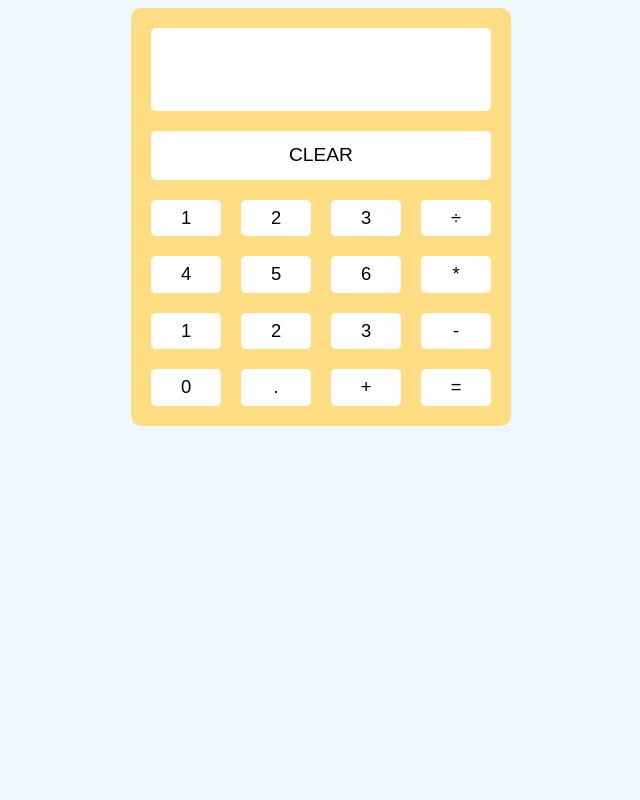
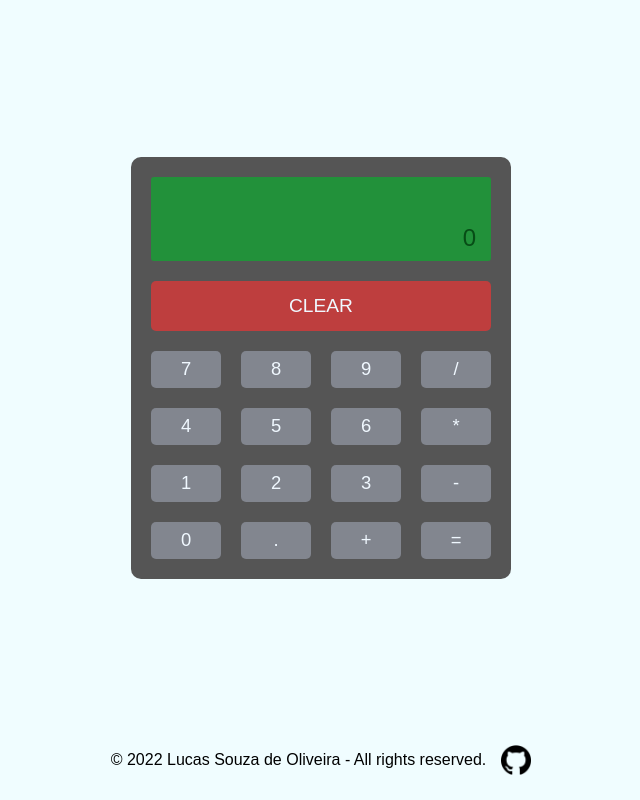
Before and after one commit to lazingbird/odinproject_calculator, a plain HTML site: page index.html in a window 1280 px wide. Both pictures are taken after a click on the button "CLEAR". Shown: the whole page, without its empty margins (319-959 px from the left). Drawn offline with Linux system fonts and the light colour scheme.

Commit message:
update funcionality and fix bugs

```diff
--- a/index.html
+++ b/index.html
@@ -12,14 +12,14 @@
     <div class="calculator-container">
         <div class="calculator-display">
             <p id="op-text"><br></p>
-            <p id="result-text"><br></p>
+            <p id="result-text">0</p>
         </div>
         <button class="calculator-clear" id="clear">CLEAR</button>
         <div class="calculator-buttons">
-            <button class="btn" data-number>1</button>
-            <button class="btn"data-number>2</button>
-            <button class="btn"data-number>3</button>
-            <button class="btn"data-op>÷</button>
+            <button class="btn" data-number>7</button>
+            <button class="btn"data-number>8</button>
+            <button class="btn"data-number>9</button>
+            <button class="btn"data-op>/</button>
             <button class="btn"data-number>4</button>
             <button class="btn"data-number>5</button>
             <button class="btn"data-number>6</button>
@@ -34,6 +34,14 @@
             <button class="btn" id="equal">=</button>
         </div>
     </div>
+    <footer>
+        <p id="copyright">© 2022 Lucas Souza de Oliveira - All rights reserved.</p>
+        <div class="img-container">
+            <a href="https://github.com/lazingbird">
+            <img src="./Resources/github.png">
+            </a>
+        </div>
+    </footer>
+</body>
 
-</body>
 </html>
--- a/script.js
+++ b/script.js
@@ -22,7 +22,8 @@ function divide(a, b){
 let displayValue = ""
 let firstNumber = ""
 let secondNumber = ""
-let currentOperator = ""
+let lastPressed = ""
+let currentOperator = null
 
 // Query page elements
 
@@ -42,11 +43,13 @@ function insertNum(number){
         const operation = document.querySelector("#op-text");
         operation.textContent += number;
         displayValue = operation.textContent;
+        lastPressed = "number"
     }
     else{
         const operation = document.querySelector("#op-text");
         operation.textContent += number;
         secondNumber += number
+        lastPressed = "number"
     }
 }
 
@@ -55,10 +58,29 @@ insertNumber.forEach((button) =>
 )
 
 function insertOp(operator){
-    const operation = document.querySelector("#op-text");
-    operation.textContent += operator;
-    currentOperator = operator;
-    firstNumber = displayValue;
+
+    if (lastPressed === "operator"){
+        return
+    }
+    else if(firstNumber != "" && secondNumber != ""){
+        evaluate(currentOperator, firstNumber, secondNumber)
+        currentOperator = operator
+        operation.textContent += operator;
+        firstNumber = displayValue;
+        secondNumber = "";
+        lastPressed = "operator";
+    }
+    else{
+        const operation = document.querySelector("#op-text");
+        operation.textContent += operator;
+        currentOperator = operator;
+        firstNumber = displayValue;
+        secondNumber = ""
+        lastPressed = "operator";
+
+    }
+
+
 }
 
 insertOperator.forEach((button) =>
@@ -69,9 +91,10 @@ function clear(){
     displayValue = ""
     firstNumber = ""
     secondNumber = ""
-    operator = ""
+    currentOperator = ""
     operation.textContent = ""
     operation.appendChild(linebreak)
+    result.textContent = "0"
 }
 
 clearDisplay.addEventListener("click", clear)
@@ -95,7 +118,13 @@ function operate(operator, a, b){
     }
 }
 
-equal.addEventListener("click", () => {
-    result.textContent = operate(currentOperator, firstNumber, secondNumber);
-    firstNumber = operate(currentOperator, firstNumber, secondNumber);
-})
+
+function evaluate(currentOperator, firstNumber, secondNumber){
+    result.textContent = operate(currentOperator, firstNumber, secondNumber)
+    displayValue = result.textContent
+    console.log(firstNumber)
+    console.log(secondNumber)
+}
+
+
+equal.addEventListener("click", () => evaluate(currentOperator,firstNumber,secondNumber));
--- a/style.css
+++ b/style.css
@@ -1,4 +1,6 @@
-
+html{
+    height: 100%;
+}
 
 h1,
 h2,
@@ -11,10 +13,12 @@ p{
 
 body{
     display: flex;
+    flex-direction: column;
     justify-content: center;
-    align-content: center;
     font-family: Arial, Helvetica, sans-serif;
-    background-color: aliceblue;
+    background-color: rgb(240, 253, 255);
+    align-items: center;
+    min-height: 90%;
 }
 
 .calculator-container{
@@ -23,17 +27,17 @@ body{
     max-width: 380px;
     max-height: 488px;
     padding: 20px;
-    background-color: #FFDD85;
+    background-color: #555555;
     border-radius: 10px;
-    justify-content: center;
+    justify-content: center;;
 }
 
 .calculator-display{
     box-sizing: border-box;
     max-width: 340px;
     max-height: 84px;
-    background-color: white;
-    border-radius: 5px;
+    background-color: rgb(34, 145, 58);
+    border-radius: 3px;
     text-align: right;
     padding: 10px;
     padding-right: 15px;
@@ -41,17 +45,21 @@ body{
 }
 
 #op-text{
-    font-size: 0.8rem;
+    font-size: 0.95rem;
+    font-weight: 700;
+    color:rgb(18, 109, 38)
 }
 
 #result-text{
     font-size: 1.5rem;
     padding-top: 20px;
+    color:rgb(7, 77, 22)
 }
 
 .calculator-clear{
     border-style: none;
-    background-color: white;
+    background-color: rgb(190, 62, 62);
+    color: aliceblue;
     border-radius: 5px;
     border-color: white;
     font-weight: 100;
@@ -72,16 +80,56 @@ body{
     width: auto;
     height: auto;
     border-style: none;
-    background-color: white;
+    background-color: rgb(130, 134, 143);
+    color: aliceblue;
     border-radius: 5px;
     font-size: 1.15rem;
     font-weight: 100;
 }
 
 .btn:hover{
-    background-color: ghostwhite;
+    background-color: #313131;
 }
 
 .calculator-clear:hover{
-    background-color: ghostwhite;
+    background-color: rgb(141, 22, 22);
 }
+
+footer{
+    display: flex;
+    position: absolute;
+    bottom: 0;
+    left: 0;
+    right: 0;
+    height:80px;
+    gap: 15px;
+    justify-content: center;
+    align-items: center;
+}
+
+.img-container{
+    display: flex;
+    height: 30px;
+}
+img{
+   width: 100%;
+   height: auto;
+}
+
+a{
+    display: flex;
+    height: 30px;
+}
+
+.img-container:hover{
+    animation: rotation 2s infinite linear;
+}
+
+@keyframes rotation {
+    from {
+      transform: rotate(0deg);
+    }
+    to {
+      transform: rotate(359deg);
+    }
+  }
```
Also changed, not shown: Resources/github.png (added).
